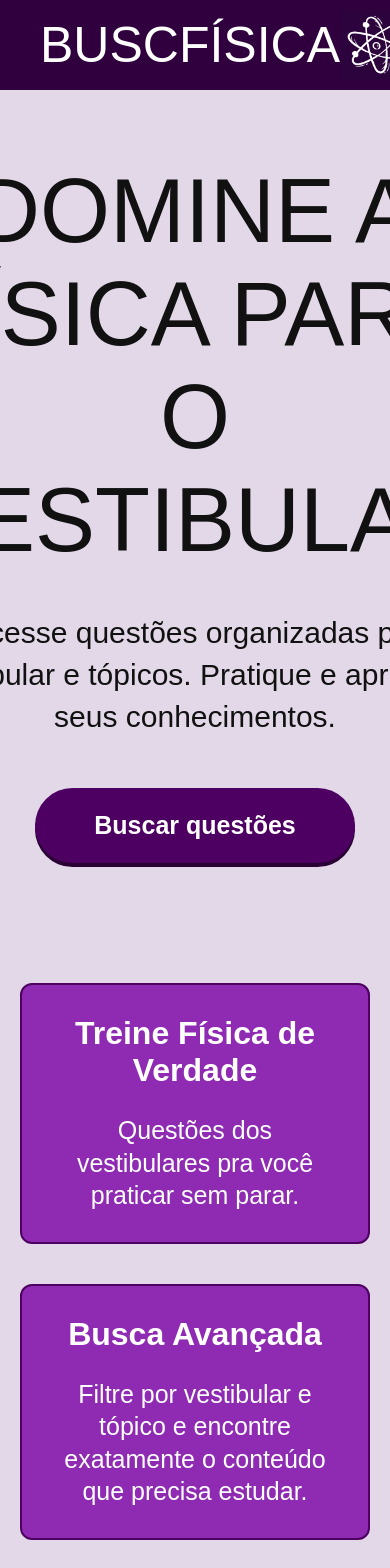
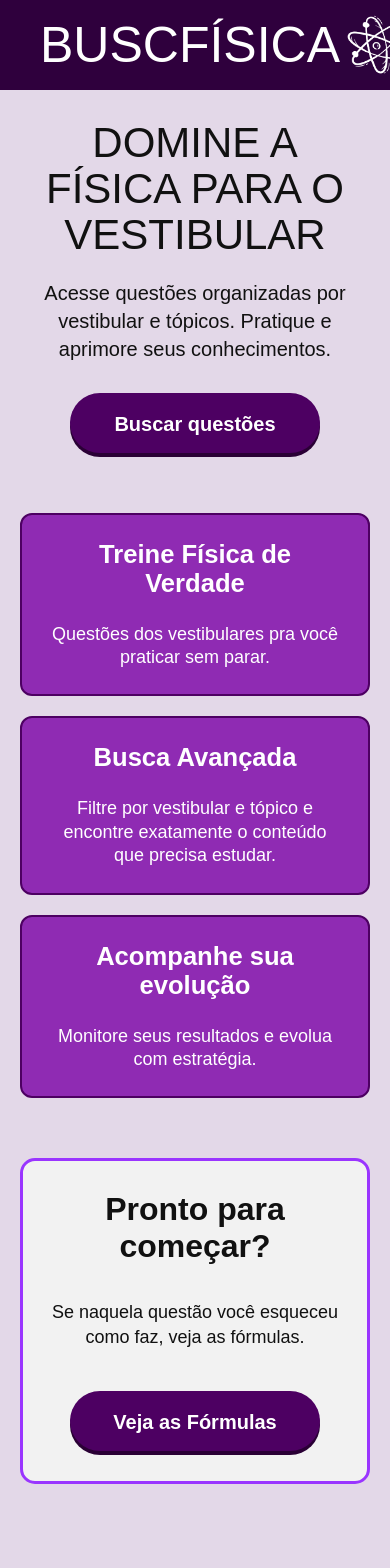
Before and after one commit to manuellapiva/projeto_final_fisica, a React (Vite) app in the folder frontend/: page /home in a window 390 px wide. Shown: the top 1568 px of the page. Built offline with nearby package versions, Linux system fonts and the light colour scheme.

Commit message:
responsividade

```diff
--- a/frontend/src/pages/Home/Home.module.css
+++ b/frontend/src/pages/Home/Home.module.css
@@ -108,3 +108,93 @@ body {
   line-height: 1.4;
   margin-bottom: 40px;
 }
+
+
+
+/* TABLETS */
+@media (max-width: 1024px) {
+
+  .content h2 {
+    font-size: 60px;
+  }
+
+  .content p {
+    font-size: 24px;
+  }
+
+  .bottom {
+    width: 90%;
+  }
+
+  .bottom h3 {
+    font-size: 2.5rem;
+  }
+
+  .bottom p {
+    font-size: 24px;
+  }
+}
+
+
+/* CELULARES */
+@media (max-width: 768px) {
+
+  .main {
+    padding: 30px 20px;
+  }
+
+  .content h2 {
+    font-size: 42px;
+    line-height: 1.1;
+    margin-bottom: 20px;
+  }
+
+  .content p {
+    font-size: 20px;
+    margin-bottom: 30px;
+  }
+
+  .btnSearch {
+    width: 250px;
+    height: 60px;
+  }
+
+  .btnSearchA,
+  .btnFormulasA {
+    font-size: 20px;
+  }
+
+  .cards {
+    gap: 20px;
+    margin-top: 60px;
+  }
+
+  .card {
+    width: 100%;
+    max-width: 400px;
+    min-height: auto;
+    padding: 25px;
+  }
+
+  .card h3 {
+    font-size: 1.6rem;
+  }
+
+  .card p {
+    font-size: 18px;
+  }
+
+  .bottom {
+    width: 100%;
+    padding: 30px 20px;
+    margin-top: 60px;
+  }
+
+  .bottom h3 {
+    font-size: 2rem;
+  }
+
+  .bottom p {
+    font-size: 18px;
+  }
+}
```
Also changed, not shown: 1 other file (tests, documents, lock files or other folders).
